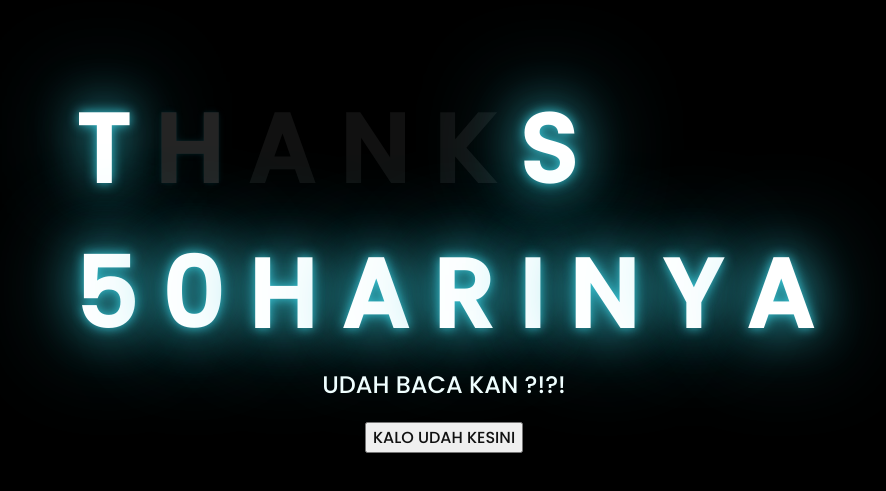
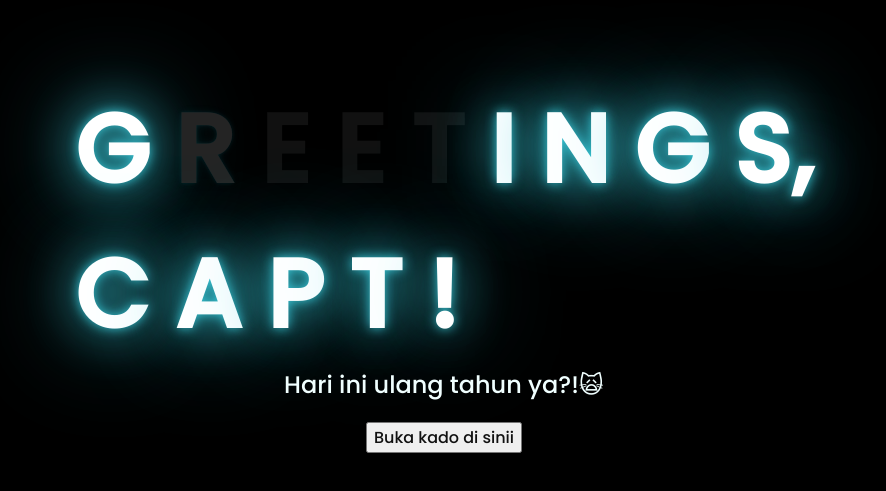
Before and after one commit to fatima-fiana/fatima-fiana.github.io, a plain HTML site: page untuk-kamu/index.html in a window 1280 px wide. Shown: the part 143-634 px from the top of the page, without its empty margins (204-1090 px from the left). Drawn offline with Linux system fonts and the light colour scheme.

Commit message:
Update index.html

```diff
--- a/untuk-kamu/index.html
+++ b/untuk-kamu/index.html
@@ -5,34 +5,33 @@
     <meta http-equiv="X-UA-Compatible" content="IE=edge">
     <meta name="viewport" content="width=device-width, initial-scale=1.0">
     <link rel="stylesheet" href="css/style.css">
-    <title>Flowers</title>
+    <title>Permisii ada paket</title>
 </head>
 <body>
     <div class="greetings">
     <!-- silahkan menambah kata sesuai keinginan dengan <span>text...</span -->
+        <span>G</span>
+        <span>R</span>
+        <span>E</span>
+        <span>E</span>
         <span>T</span>
-        <span>H</span>
-        <span>A</span>
-        <span>N</span>
-        <span>K</span>
-        <span>S</span>
-<br>
-        <span>5</span>
-        <span>0</span>
-        <span>H</span>
-        <span>A</span>
-        <span>R</span>
         <span>I</span>
         <span>N</span>
-        <span>Y</span>
+        <span>G</span>
+        <span>S,</span>
+<br>
+        <span>C</span>
         <span>A</span>
+        <span>P</span>
+        <span>T</span>
+        <span>!</span>
     </div>
     <div class="description">
-        <span>UDAH BACA KAN ?!?!</span>
+        <span>Hari ini ulang tahun ya?!🙀</span>
     </div>
     <div class="button">
         <button>
-            <a href="bunga/bunga.html">KALO UDAH KESINI</a>
+            <a href="flower/Flower.html">Buka kado di sinii</a>
         </button>
     </div>
 </body>
```
